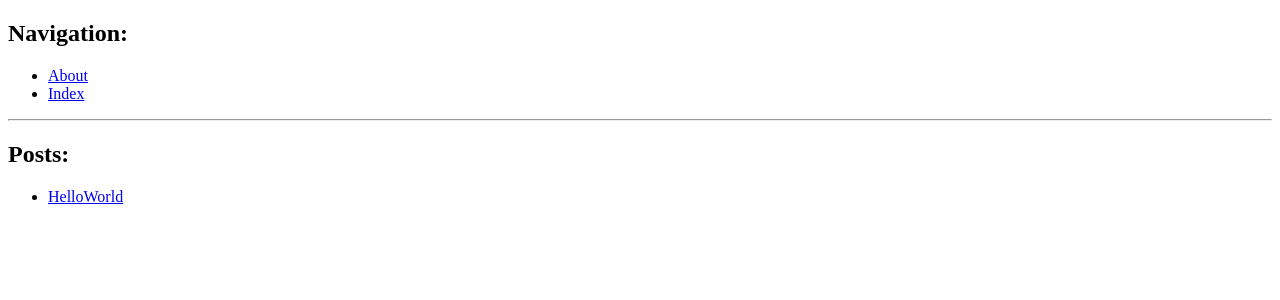
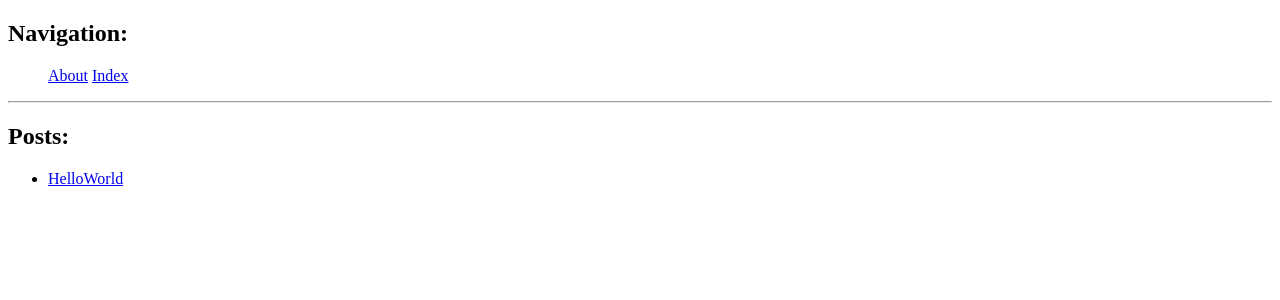
Before and after one commit to kleszcz/kleszcz.github.io, a Jekyll site: the page built from index.html, in a window 1280 px wide. Shown: the top 300 px of the page. Built offline with Jekyll 4.4.1, drawn with Linux system fonts in a browser that asks for light colours.

Commit message:
Update header.html

```diff
--- a/_includes/header.html
+++ b/_includes/header.html
@@ -1,7 +1,7 @@
 <!DOCTYPE html>
 <html>
   <head>
-    <link rel=stylesheet type="text/css" href="style.css">
+    <link rel=stylesheet type="text/css" href="css/style.css">
     <title>Kleszcz ● {{ page.title }}</title>
   </head>
   <body>
```
